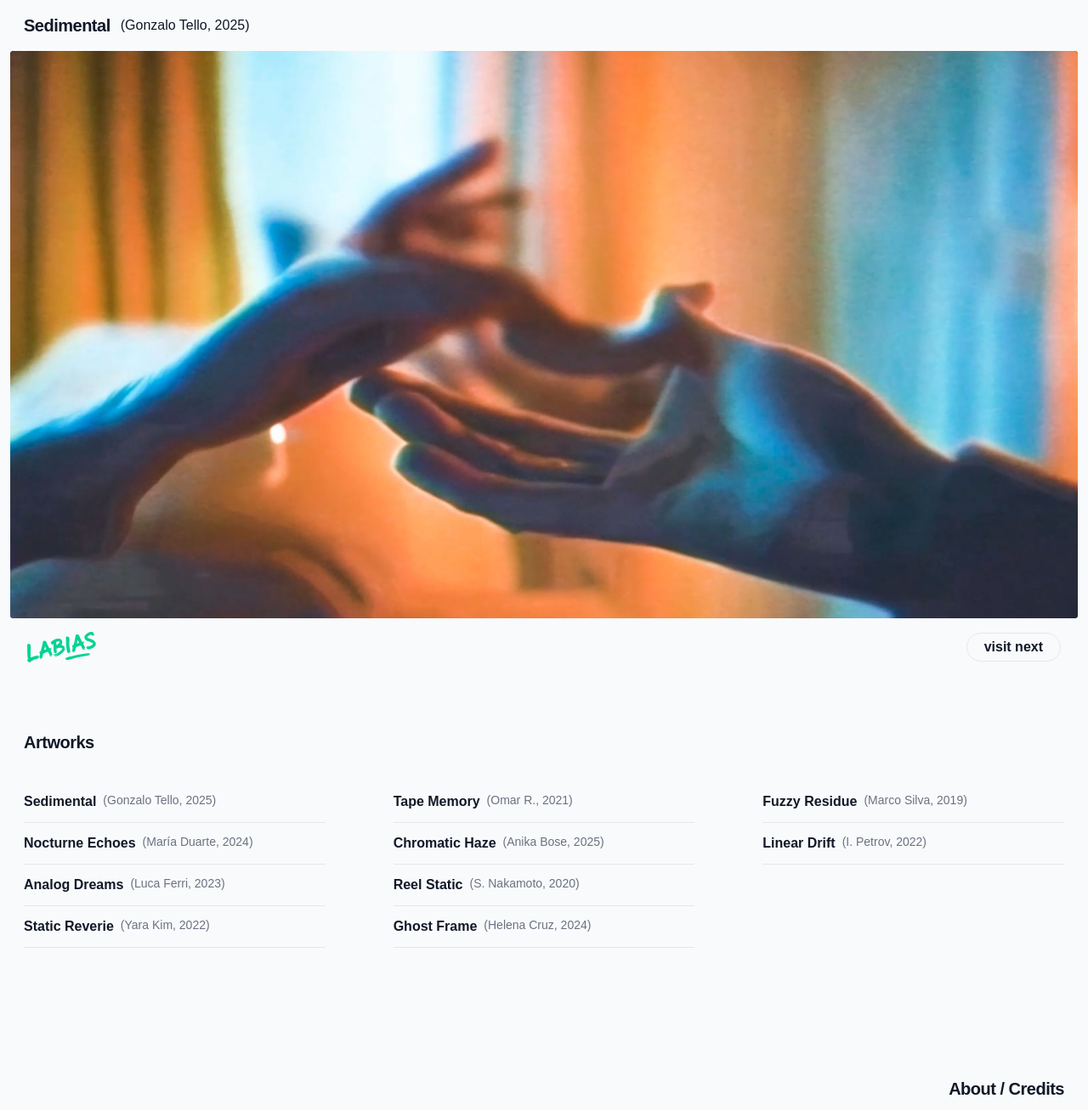
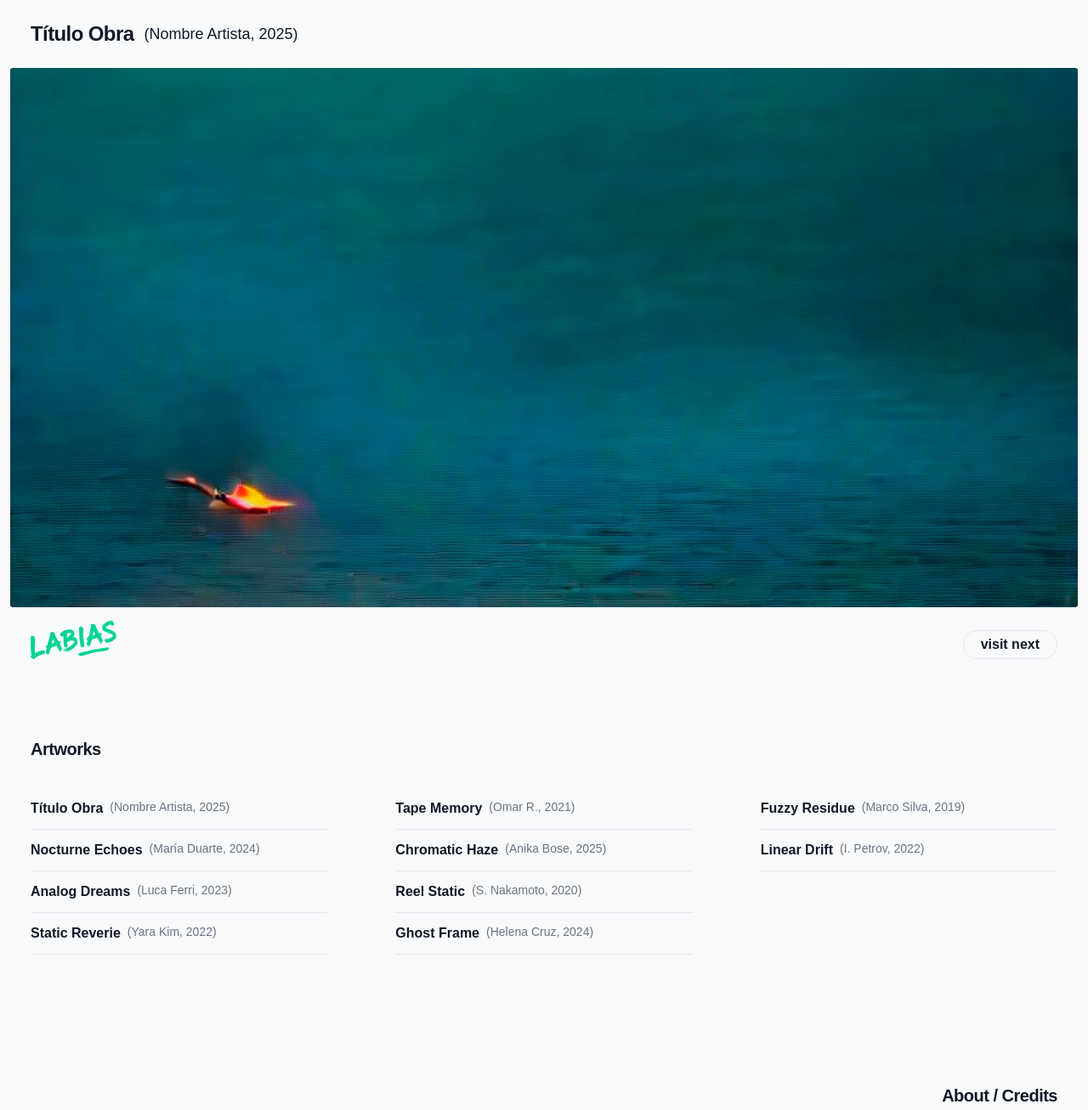
Before and after one commit to pwc-ad/labias, an Astro site: page / in a window 1280 px wide. Shown: the top 1307 px of the page at 85% size. Built offline with nearby package versions, Linux system fonts and the light colour scheme; Astro itself is replaced by a stand-in of ours.

Commit message:
Demo content updated

```diff
--- a/src/pages/index.astro
+++ b/src/pages/index.astro
@@ -10,8 +10,8 @@ import Logo from '@/components/Logo.astro';
 <Layout>
 	<div class="px-3 mx-auto min-h-full flex flex-col-reverse justify-between">
 		<!-- <canvas id="background" class="fixed -z-1 inset-0"></canvas> -->
-		<header class="p-5 pt-4 flex justify-between items-center">
-			<div class="text-2xl text-accent">
+		<header class="p-6 pt-4 flex justify-between items-end">
+			<div class="text-3xl text-accent">
 				<Logo />
 			</div>
 			<a href="#" class="font-bold lowercase border border-gray-200 hover:bg-accent hover:border-accent hover:text-gray-50 px-5 py-1 rounded-full">
@@ -19,26 +19,26 @@ import Logo from '@/components/Logo.astro';
 			</a>
 		</header>
 		<section class="flex-1 flex flex-col">
-			<footer class="px-4 py-4 flex items-center gap-3">
-				<h1 class="text-xl font-bold tracking-tight">Sedimental</h1>
-				<p class="">(Gonzalo Tello, 2025)</p>
-			</footer>
+			<header class="px-6 py-6 flex items-center gap-3">
+				<h1 class="text-2xl font-bold tracking-tight">Título Obra</h1>
+				<p class="text-lg">(Nombre Artista, 2025)</p>
+			</header>
 			<div class="flex-1 bg-black rounded-sm overflow-clip relative">
-				<img src="/poster-alt.jpg" class="absolute inset-0 w-full h-full object-cover" />
-				<!-- <video src="/video.mp4" autoplay loop muted class="absolute inset-0 w-full h-full object-contain"></video> -->
+				<img src="/poster.jpg" class="absolute inset-0 w-full h-full object-cover" />
+				<!-- <video src="/video/video.mp4" autoplay loop muted class="absolute inset-0 w-full h-full object-contain"></video> -->
 			</div>
 		</section>
 	</div>
 	<div class="h-1/2 p-3">
-		<div class="p-4 flex flex-col gap-30 pb-20">
+		<div class="p-6 flex flex-col gap-30 pb-20">
 			<article>
 				<h2 class="font-bold tracking-tight text-xl my-8">Artworks</h2>
 				<ul class="columns-3 gap-20">
 					<li class="py-3 border-b border-gray-200">
 						<a href="#" class="flex items-center gap-3">
 							<div class="flex gap-2">
-								<p class="font-semibold">Sedimental</p>
-								<p class="text-sm text-gray-500">(Gonzalo Tello, 2025)</p>
+								<p class="font-semibold">Título Obra</p>
+								<p class="text-sm text-gray-500">(Nombre Artista, 2025)</p>
 							</div>
 						</a>
 					</li>
```
Also changed, not shown: public/og-alt.jpg (added), public/og.jpg (added), public/poster.jpg (added).
